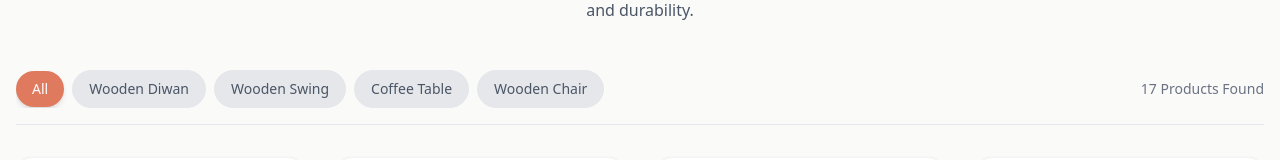
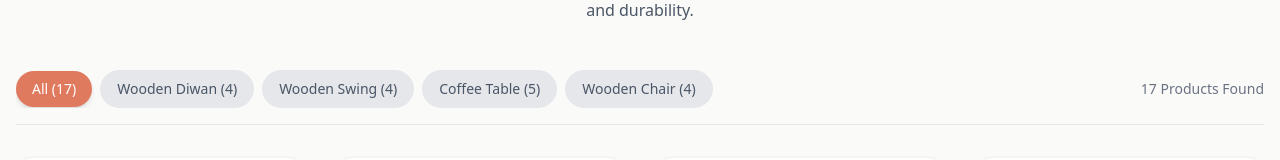
Before and after one commit to ashadullah761-tech/handicraft, a Next.js app: page /shop in a window 1280 px wide. Shown: the part 219-379 px from the top of the page. Built offline with nearby package versions, Linux system fonts and the light colour scheme; no server answers; the database is empty.

Commit message:
Add product counts to category filter buttons

```diff
--- a/src/app/shop/page.tsx
+++ b/src/app/shop/page.tsx
@@ -86,7 +86,7 @@ export default function Shop() {
                   : "bg-gray-200 text-gray-600 hover:bg-gray-100 border border-gray-200"
                 }`}
               >
-                {cat}
+                {cat} {cat === "All" ? `(${allProducts.length})` : `(${allProducts.filter(p => p.category === cat).length})`}
               </button>
             ))}
           </div>
```
